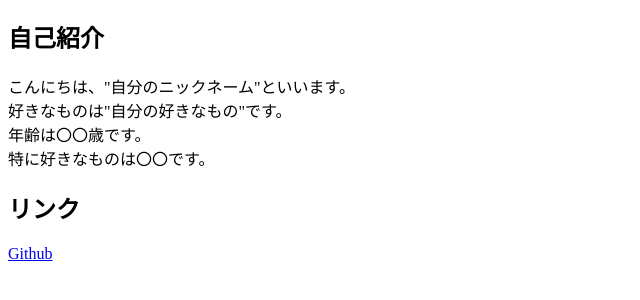
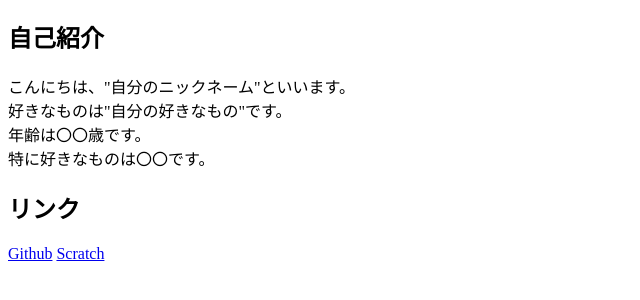
Before and after one commit to hota1024/my-web-site-template, a plain HTML site: page index.html in a window 1280 px wide. Shown: the part 70-370 px from the top of the page, without its empty margins (0-640 px from the left). Drawn offline with Linux system fonts and the light colour scheme.

Commit message:
リンクにScratchを追加

```diff
--- a/index.html
+++ b/index.html
@@ -15,6 +15,7 @@
   <h2>リンク</h2>
   <div>
     <a href="https://github.com/アカウント名">Github</a>
+    <a href="https://scratch.mit.edu/users/アカウント名">Scratch</a>
   </div>
 </body>
 </html>
```
